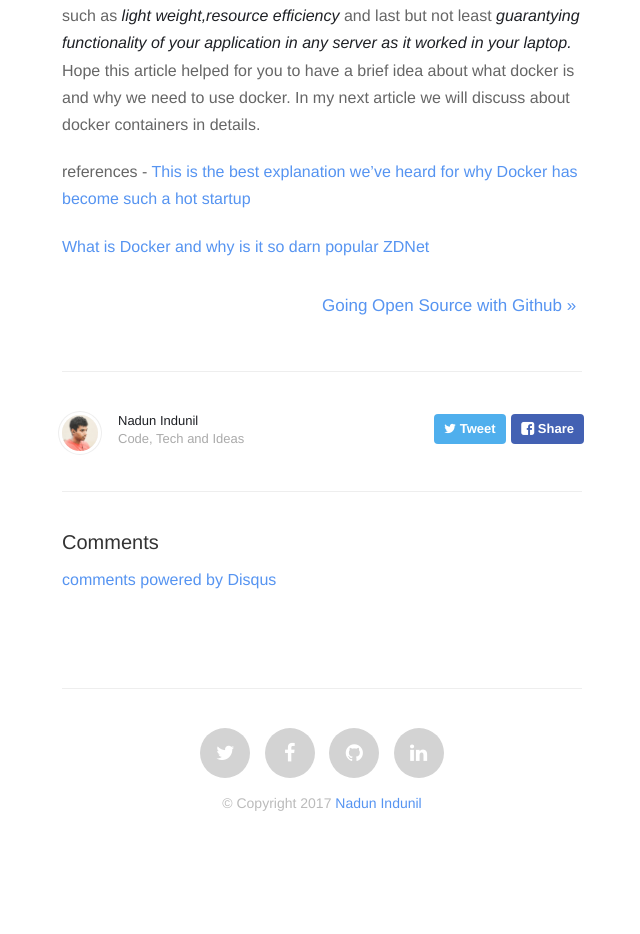
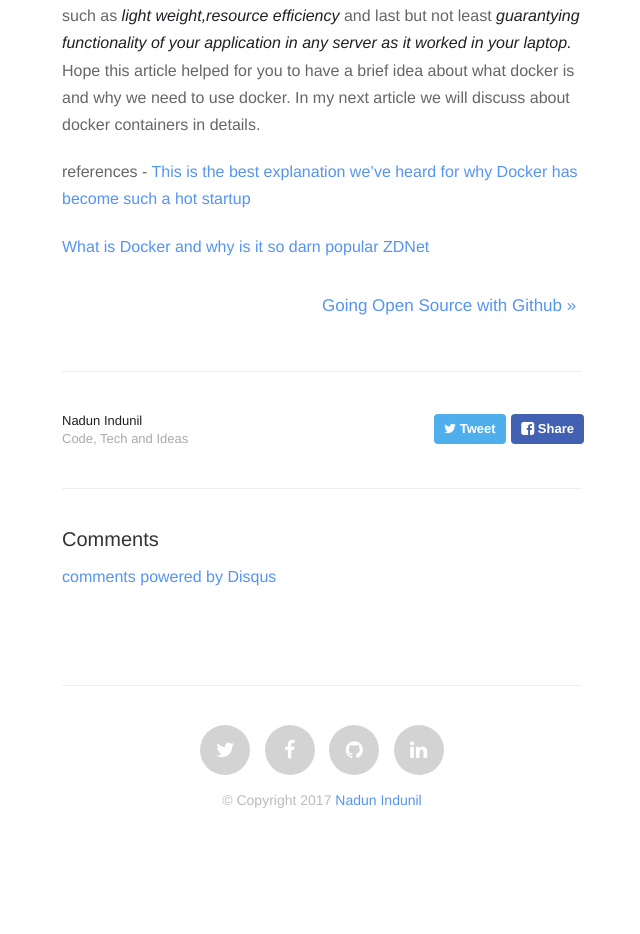
Before and after one commit to nadunindunil/tech, a Jekyll site: the page built from _posts/2016-11-10-Introduction to Docker.markdown, in a window 1280 px wide. Shown: the part 2872-3806 px from the top of the page, without its empty margins (318-958 px from the left). Built offline with Jekyll 4.4.1, drawn with Linux system fonts in a browser that asks for light colours; nearby versions of some CDN libraries; comment, search, counter and statistics services are not loaded.

Commit message:
SEO taggging mistakes were corrected 3

```diff
--- a/_layouts/post.html
+++ b/_layouts/post.html
@@ -29,7 +29,7 @@ archive: true
 
 <footer id="post-meta" class="clearfix">
     <a href="https://github.com/{{ site.github_username }}">
-        <img class="avatar" src="{{ site.baseurl }}/assets/images/nadun.jpg">
+        <!-- <img class="avatar" src="{{ site.baseurl }}/assets/images/nadun.jpg"> -->
         <div>
             <span class="dark">{{ site.author }}</span>
             <span>{{ site.description }}</span>
```
